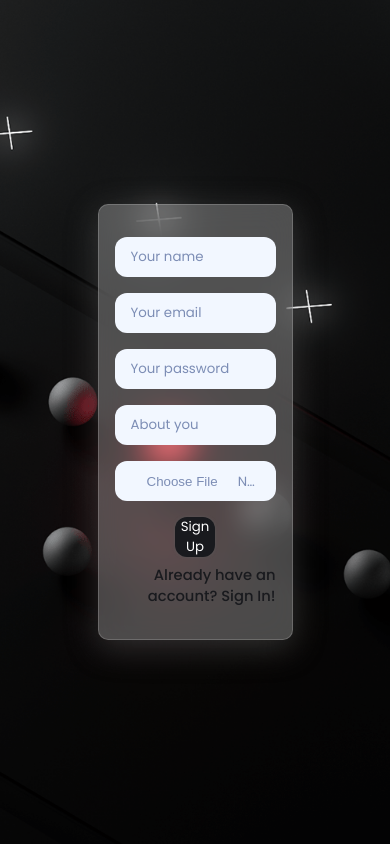
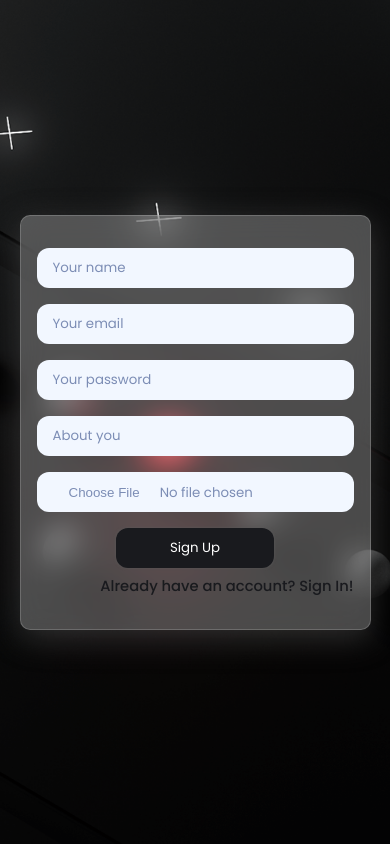
Before and after one commit to Raissadev/Video_Sharing_Platform, a PHP site: page /sign-up in a window 390 px wide. Run offline with PHP 8.4, Linux system fonts and the light colour scheme; the visitor is signed in with stand-in values (Sample User, id 1); some libraries are stand-ins or nearby versions.

Commit message:
Update in css responsive

```diff
--- a/Public/views/sign-in.php
+++ b/Public/views/sign-in.php
@@ -1,9 +1,9 @@
 <section class="container-auth w100 h100vh items-flex align-center just-center">
-    <form method="POST" action="<?= BASE_URL ?>/sign-in" class="form-box items-flex flex-wrap align-center w50">
+    <form method="POST" action="<?= BASE_URL ?>/sign-in" class="form-box items-flex flex-wrap align-center w50 w90-dv-small">
         <?php require 'components/flash-message.php'; ?>
         <input type="text" name="email" placeholder="Your email" class="mr-bottom-small w100" autocomplete="off" />
         <input type="password" name="password" placeholder="Your password" class="mr-bottom-small w100" autocomplete="off" />
-        <button type="submit" name="sign-in" class="button-default w20 center">Sign In</button>
+        <button type="submit" name="sign-in" class="button-default w20 center w50-dv-small">Sign In</button>
         <div class="mr-top-tiny text-right w100">
             <p>Don't have an account? <a href="<?= BASE_URL ?>/sign-up">Create!</a></p>
         </div>
--- a/Public/views/sign-up.php
+++ b/Public/views/sign-up.php
@@ -1,12 +1,12 @@
 <section class="container-auth w100 h100vh items-flex align-center just-center">
-    <form method="POST" action="<?= BASE_URL ?>/sign-up" enctype="multipart/form-data" class="form-box items-flex flex-wrap align-center w50">
+    <form method="POST" action="<?= BASE_URL ?>/sign-up" enctype="multipart/form-data" class="form-box items-flex flex-wrap align-center w50 w90-dv-small">
         <?php require 'components/flash-message.php'; ?>
         <input type="text" name="name" placeholder="Your name" class="mr-bottom-small w100" autocomplete="off" />
         <input type="text" name="email" placeholder="Your email" class="mr-bottom-small w100" autocomplete="off" />
         <input type="password" name="password" placeholder="Your password" class="mr-bottom-small w100" autocomplete="off" />
         <input type="text" name="about" placeholder="About you" class="mr-bottom-small w100" autocomplete="off" />
         <input type="file" name="image" class="mr-bottom-small w100" />
-        <button type="submit" name="sign-up" class="button-default w20 center">Sign Up</button>
+        <button type="submit" name="sign-up" class="button-default w20 center w50-dv-small">Sign Up</button>
         <div class="mr-top-tiny text-right w100">
             <p>Already have an account? <a href="<?= BASE_URL ?>/sign-in">Sign In!</a></p>
         </div>
```
